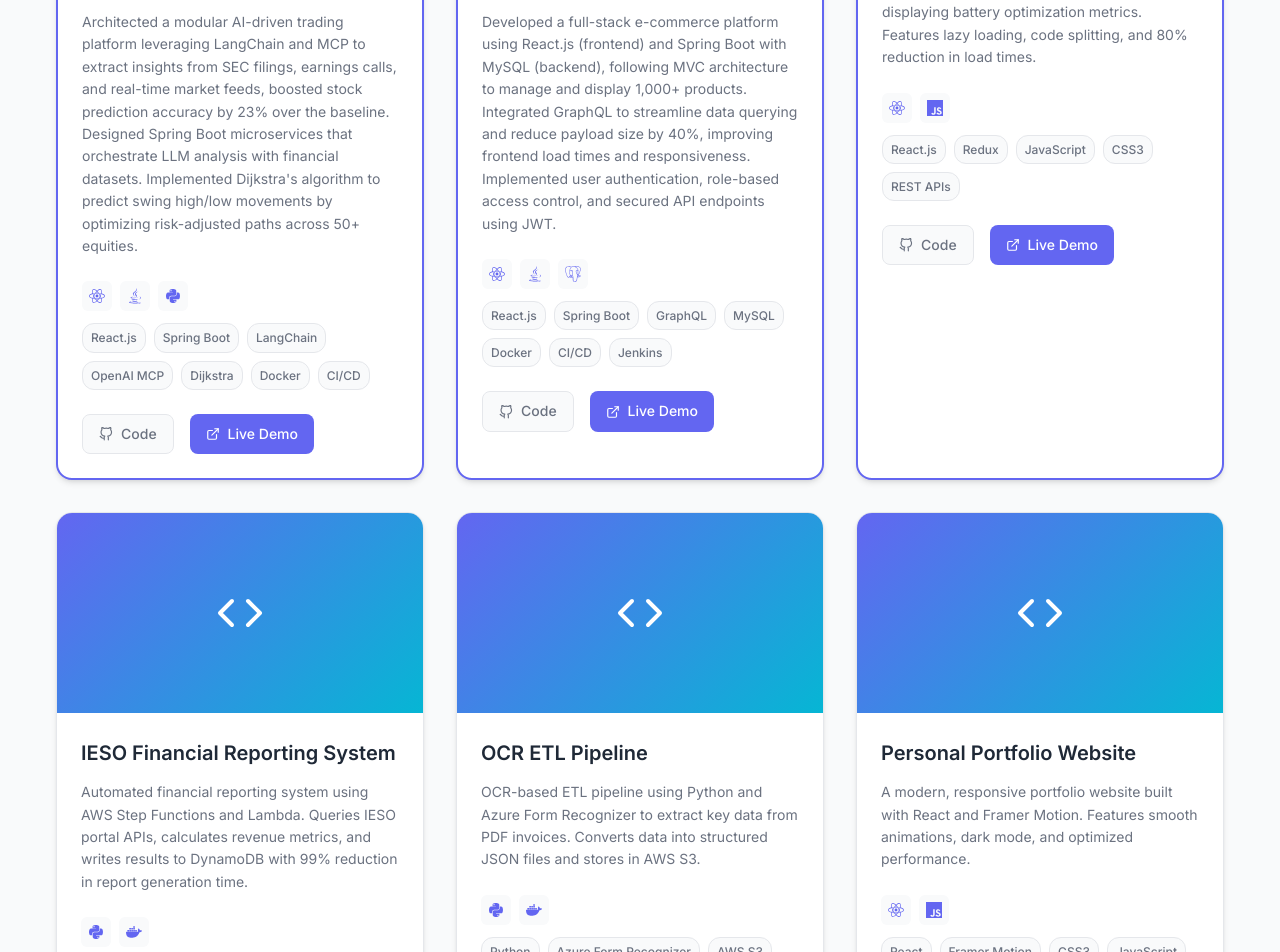
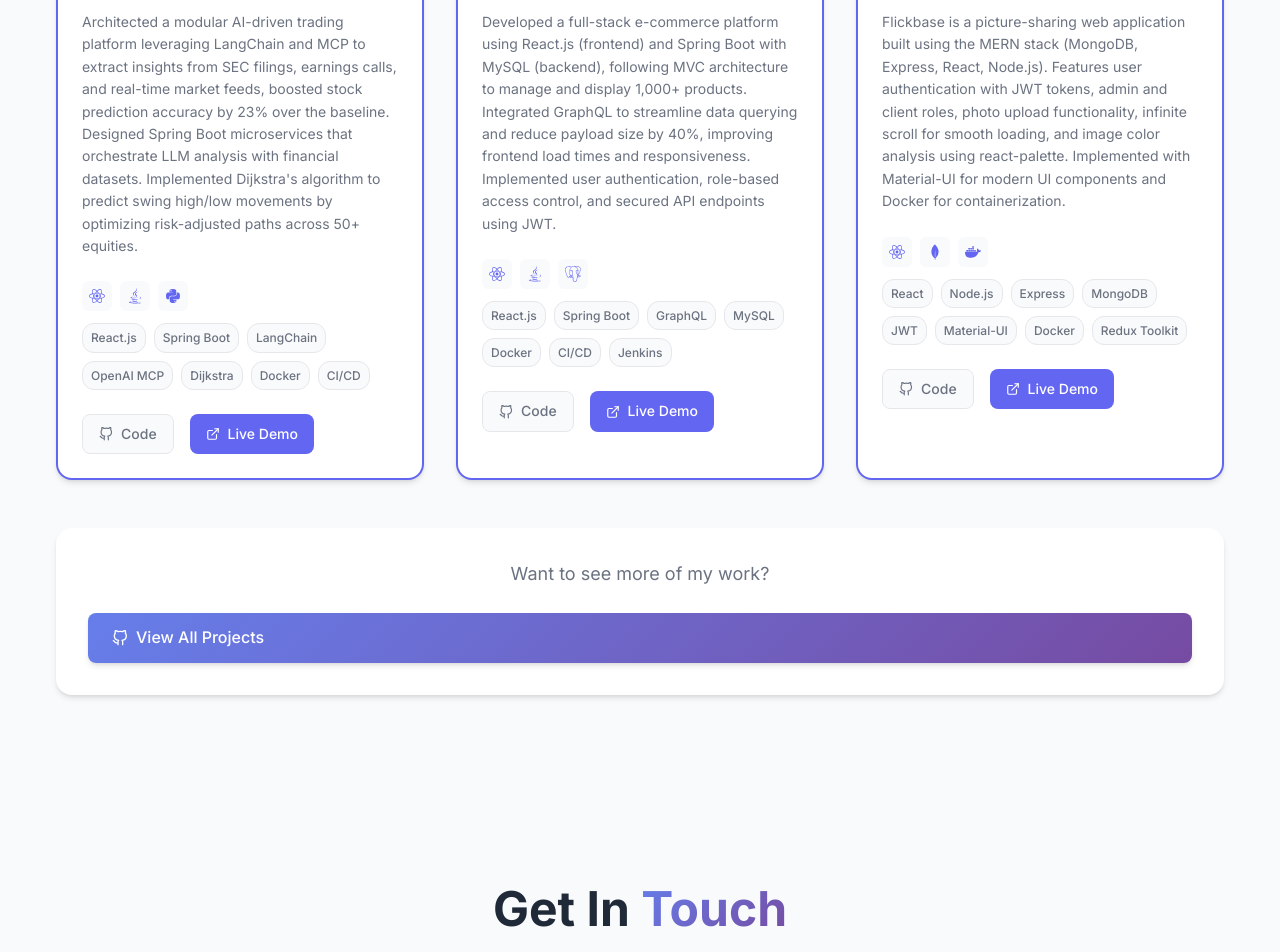
Before and after one commit to yashmahaja/yashmahaja.github.io, a React (Create React App) app: page / in a window 1280 px wide. Shown: the part 7840-8792 px from the top of the page. Built offline with nearby package versions, Linux system fonts and the light colour scheme; the HTML template or start-up script is replaced by a standard one.

Commit message:
Update projects: Remove specified projects and add Flickbase MERN stack project

```diff
--- a/src/components/Projects.js
+++ b/src/components/Projects.js
@@ -3,7 +3,7 @@
 import { useInView } from 'react-intersection-observer';
 import { FiGithub, FiExternalLink, FiCode } from 'react-icons/fi';
 import { FaReact, FaPython, FaJava } from 'react-icons/fa';
-import { SiJavascript, SiPostgresql, SiDocker } from 'react-icons/si';
+import { SiJavascript, SiPostgresql, SiDocker, SiMongodb } from 'react-icons/si';
 import './Projects.css';
 
 const Projects = () => {
@@ -41,51 +41,15 @@
     },
     {
       id: 3,
-      title: 'Battery Optimization Dashboard',
-      description: 'React-Redux dashboard for energy clients displaying battery optimization metrics. Features lazy loading, code splitting, and 80% reduction in load times.',
+      title: 'Flickbase - Picture Sharing Platform',
+      description: 'Flickbase is a picture-sharing web application built using the MERN stack (MongoDB, Express, React, Node.js). Features user authentication with JWT tokens, admin and client roles, photo upload functionality, infinite scroll for smooth loading, and image color analysis using react-palette. Implemented with Material-UI for modern UI components and Docker for containerization.',
       image: '/api/placeholder/400/250',
-      category: 'frontend',
-      technologies: ['React.js', 'Redux', 'JavaScript', 'CSS3', 'REST APIs'],
-      icons: [<FaReact />, <SiJavascript />],
-      github: '#',
+      category: 'fullstack',
+      technologies: ['React', 'Node.js', 'Express', 'MongoDB', 'JWT', 'Material-UI', 'Docker', 'Redux Toolkit'],
+      icons: [<FaReact />, <SiMongodb />, <SiDocker />],
+      github: 'https://github.com/yashmahaja/Flickbase',
       live: '#',
       featured: true
-    },
-    {
-      id: 4,
-      title: 'IESO Financial Reporting System',
-      description: 'Automated financial reporting system using AWS Step Functions and Lambda. Queries IESO portal APIs, calculates revenue metrics, and writes results to DynamoDB with 99% reduction in report generation time.',
-      image: '/api/placeholder/400/250',
-      category: 'backend',
-      technologies: ['Python', 'AWS Lambda', 'AWS Step Functions', 'DynamoDB', 'FastAPI'],
-      icons: [<FaPython />, <SiDocker />],
-      github: '#',
-      live: '#',
-      featured: false
-    },
-    {
-      id: 5,
-      title: 'OCR ETL Pipeline',
-      description: 'OCR-based ETL pipeline using Python and Azure Form Recognizer to extract key data from PDF invoices. Converts data into structured JSON files and stores in AWS S3.',
-      image: '/api/placeholder/400/250',
-      category: 'backend',
-      technologies: ['Python', 'Azure Form Recognizer', 'AWS S3', 'ETL', 'JSON'],
-      icons: [<FaPython />, <SiDocker />],
-      github: '#',
-      live: '#',
-      featured: false
-    },
-    {
-      id: 6,
-      title: 'Personal Portfolio Website',
-      description: 'A modern, responsive portfolio website built with React and Framer Motion. Features smooth animations, dark mode, and optimized performance.',
-      image: '/api/placeholder/400/250',
-      category: 'frontend',
-      technologies: ['React', 'Framer Motion', 'CSS3', 'JavaScript'],
-      icons: [<FaReact />, <SiJavascript />],
-      github: 'https://github.com/yashmahaja/Personal-Portfolio',
-      live: 'https://yashm_u2a9cyg.github.io/Personal-Portfolio',
-      featured: false
     }
   ];
 
```
